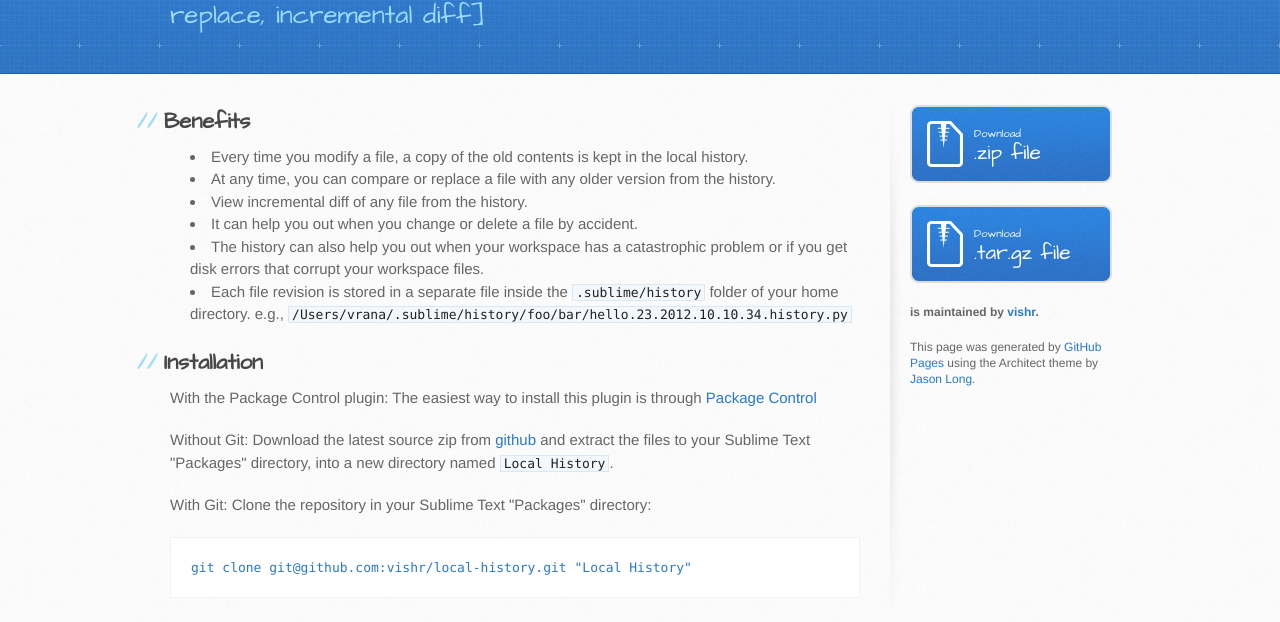
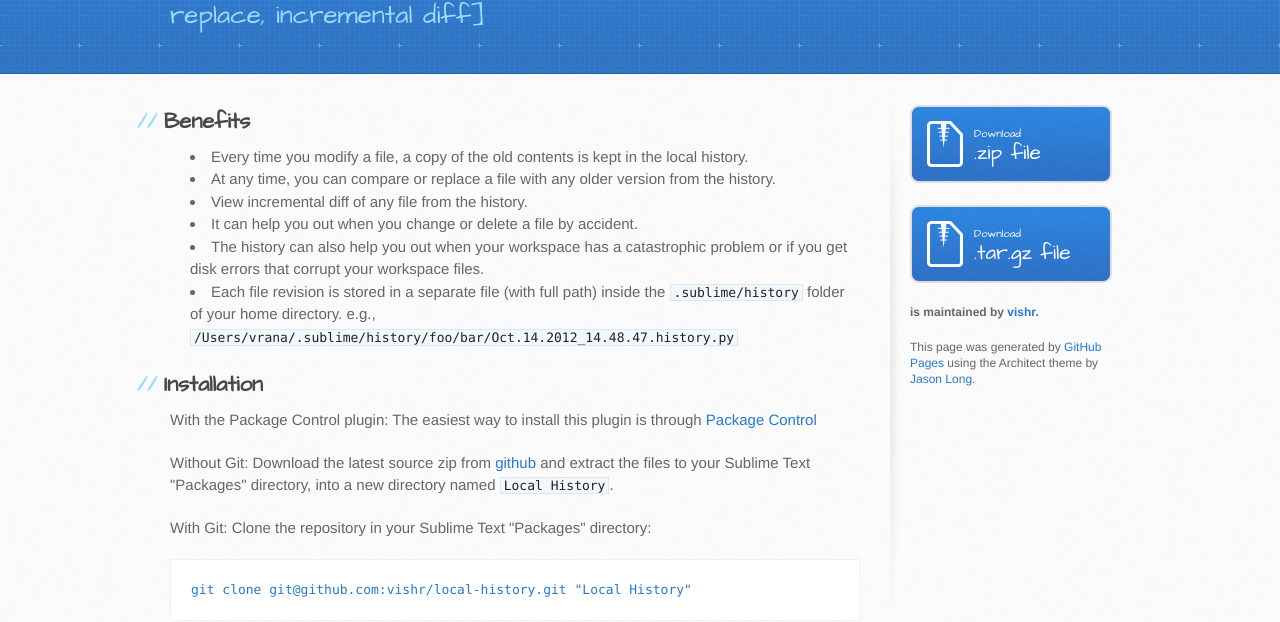
Before and after one commit to vishr/local-history, a plain HTML site: page index.html in a window 1280 px wide. Shown: the part 195-817 px from the top of the page. Drawn offline with Linux system fonts and the light colour scheme.

```diff
--- a/index.html
+++ b/index.html
@@ -36,8 +36,8 @@
 <li>View incremental diff of any file from the history.</li>
 <li>It can help you out when you change or delete a file by accident.</li>
 <li>The history can also help you out when your workspace has a catastrophic problem or if you get disk errors that corrupt your workspace files.</li>
-<li>Each file revision is stored in a separate file inside the <code>.sublime/history</code> folder of your home directory.
-e.g., <code>/Users/vrana/.sublime/history/foo/bar/hello.23.2012.10.10.34.history.py</code>
+<li>Each file revision is stored in a separate file (with full path) inside the <code>.sublime/history</code> folder of your home directory.
+e.g., <code>/Users/vrana/.sublime/history/foo/bar/Oct.14.2012_14.48.47.history.py</code>
 </li>
 </ul><h2>Installation</h2>
 
```
Also changed, not shown: params.json (+1 -1 lines).
